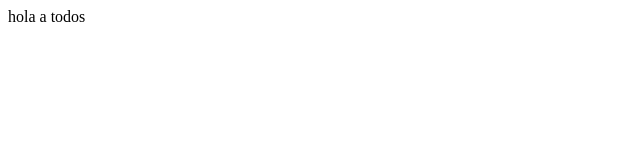
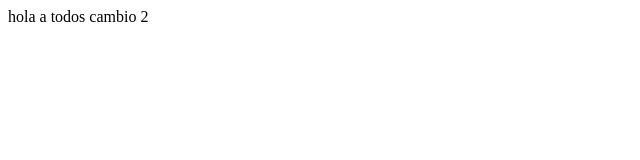
Before and after one commit to JC-blockchain82/curso, a plain HTML site: page curso primera/index.html in a window 1280 px wide. Shown: the full height of the page, 0-640 px from the left. Drawn offline with Linux system fonts and the light colour scheme.

Commit message:
cambio 2

```diff
--- a/curso primera/index.html
+++ b/curso primera/index.html
@@ -7,6 +7,6 @@
     <title>Document</title>
 </head>
 <body>
-    hola a todos
+    hola a todos cambio 2
 </body>
 </html>
```
